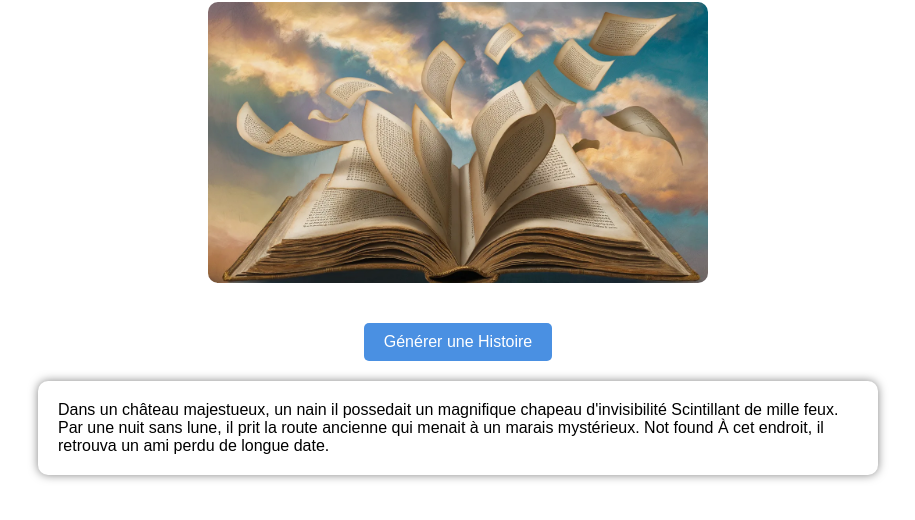
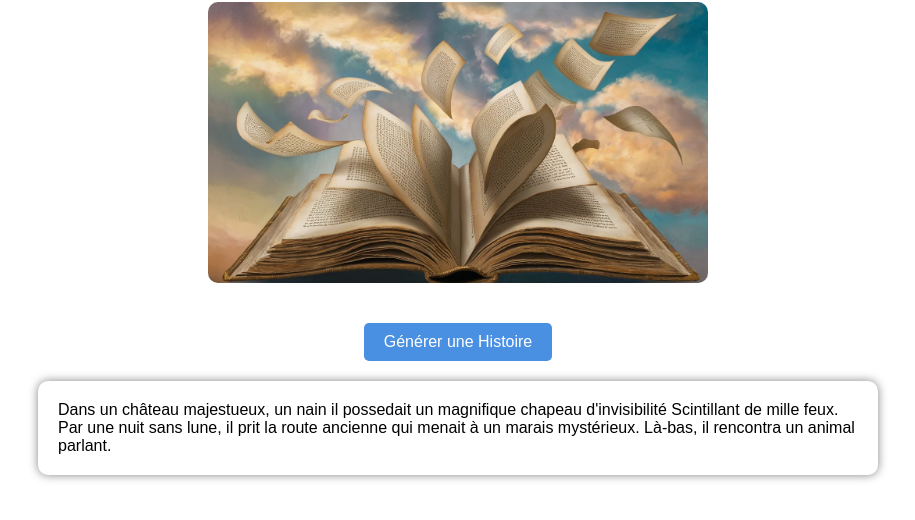
Before and after one commit to farfadet46/infinit, a plain HTML site: page index.html in a window 1280 px wide. Both pictures are taken after a click on the button "Générer une Histoire". Shown: the part 98-618 px from the top of the page, without its empty margins (182-1097 px from the left). Drawn offline with nearby package versions, Linux system fonts and the light colour scheme; no server answers.

Commit message:
correction page9

```diff
--- a/index.html
+++ b/index.html
@@ -77,7 +77,7 @@
         async function generateStory() {
             const files = [
                 'pages/page1.txt', 'pages/page2.txt', 'pages/page3.txt', 'pages/page4.txt', 'pages/page5.txt',
-                'pages/page6.txt','pages/page7.txt', 'pages/page8.txt', 'pages/page9.txt', 'pages/page10.txt',
+                'pages/page6.txt','pages/page7.txt', 'pages/page8.txt', 'pages/page9.txt',
             ];
 
             let story = '';
```
Also changed, not shown: pages/page9.txt (renamed from pages/page10.txt).
